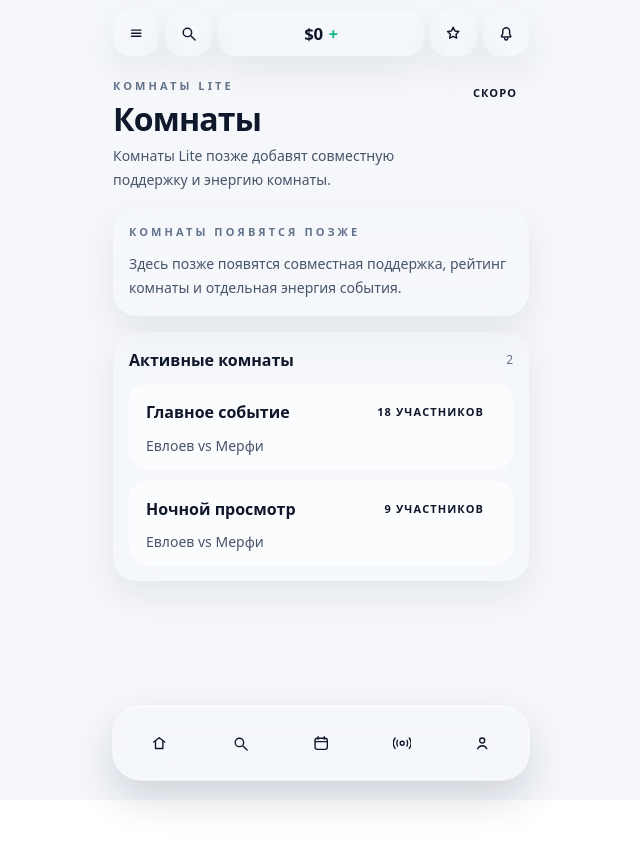
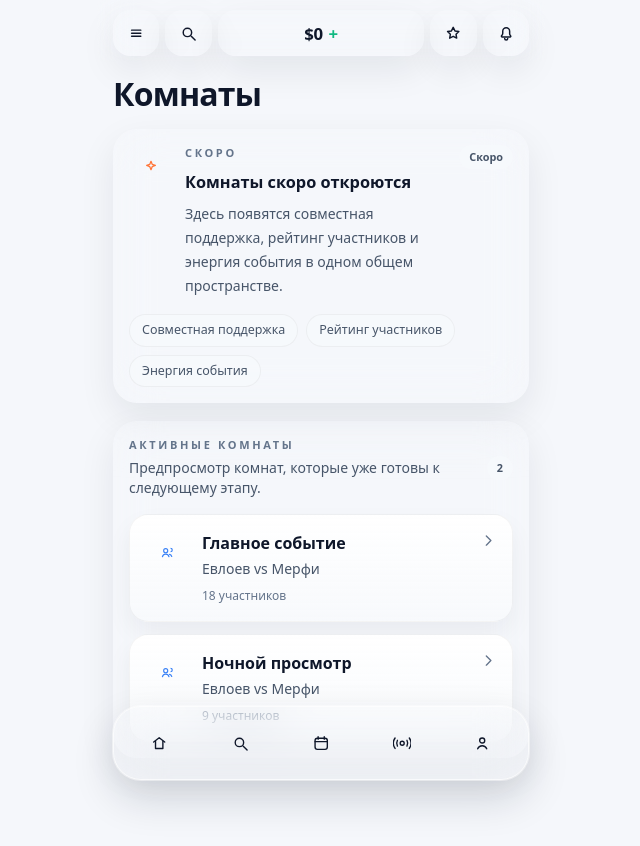
Before and after one commit to krusakovrus-svg/fundon, a Next.js app: page /rooms in a window 1280 px wide. Shown: the top 846 px of the page, without its empty margins (319-959 px from the left). Before the commit the page ends 800 px from the top, so only its background shows below. Built offline with nearby package versions, Linux system fonts and the light colour scheme.

Commit message:
Refine light rooms screen

```diff
--- a/src/components/rooms/RoomsScreen.tsx
+++ b/src/components/rooms/RoomsScreen.tsx
@@ -1,45 +1,147 @@
 'use client';
 
 import { MainPageLayout } from '@/components/layout/MainPageLayout';
+import { useLanguage } from '@/components/providers/LanguageProvider';
 import { PageHeader } from '@/components/ui/PageHeader';
 import { SectionCard } from '@/components/ui/SectionCard';
 import { mockData } from '@/data/mock';
-import { useLanguage } from '@/components/providers/LanguageProvider';
+
+function SparkIcon() {
+  return (
+    <svg viewBox="0 0 24 24" className="h-[1rem] w-[1rem]" fill="none" stroke="currentColor" strokeWidth="1.9">
+      <path d="M12 3.5 13.8 8l4.7 1.7-4.7 1.8L12 16l-1.8-4.5L5.5 9.7 10.2 8 12 3.5Z" strokeLinejoin="round" />
+    </svg>
+  );
+}
+
+function GroupIcon() {
+  return (
+    <svg viewBox="0 0 24 24" className="h-[0.95rem] w-[0.95rem]" fill="none" stroke="currentColor" strokeWidth="1.8">
+      <path d="M9 12.2a3.2 3.2 0 1 0 0-6.4 3.2 3.2 0 0 0 0 6.4Z" />
+      <path d="M16.7 10.7a2.7 2.7 0 1 0 0-5.4" />
+      <path d="M3.8 18.6c.7-2.6 2.8-4.1 5.2-4.1s4.5 1.5 5.2 4.1" strokeLinecap="round" />
+      <path d="M15 14.9c1.7.3 3 1.4 3.6 3.2" strokeLinecap="round" />
+    </svg>
+  );
+}
+
+function ChevronIcon() {
+  return (
+    <svg viewBox="0 0 20 20" className="h-[0.95rem] w-[0.95rem]" fill="none" stroke="currentColor" strokeWidth="1.8">
+      <path d="m7 4 6 6-6 6" strokeLinecap="round" strokeLinejoin="round" />
+    </svg>
+  );
+}
+
+function getRoomCopy(roomId: string) {
+  const corrected = {
+    room_1: {
+      nameRu: 'Главное событие',
+      eventTitleRu: 'Евлоев vs Мерфи'
+    },
+    room_2: {
+      nameRu: 'Ночной просмотр',
+      eventTitleRu: 'Евлоев vs Мерфи'
+    }
+  } as const;
+
+  return corrected[roomId as keyof typeof corrected] ?? null;
+}
 
 export function RoomsScreen() {
   const { language, t } = useLanguage();
+  const isRussian = language === 'ru';
+  const introTitle = isRussian ? 'Комнаты скоро откроются' : 'Rooms are on the way';
+  const introBody = isRussian
+    ? 'Здесь появятся совместная поддержка, рейтинг участников и энергия события в одном общем пространстве.'
+    : 'This is where shared support, member ranking, and event energy will come together in one space.';
+  const featurePills = isRussian
+    ? ['Совместная поддержка', 'Рейтинг участников', 'Энергия события']
+    : ['Shared support', 'Member ranking', 'Event energy'];
 
   return (
-    <MainPageLayout className="space-y-4">
-      <PageHeader
-        eyebrow={t('placeholderRooms')}
-        title={t('roomsTitle')}
-        description={t('roomsHint')}
-        badge={t('comingSoon')}
-      />
+    <MainPageLayout className="space-y-[1.125rem]">
+      <PageHeader title={t('roomsTitle')} />
 
-      <SectionCard>
-        <p className="text-[11px] font-semibold uppercase tracking-[0.28em] text-text-muted">{t('roomPreviewTitle')}</p>
-        <p className="mt-3 text-sm leading-6 text-text-secondary">{t('roomPreviewBody')}</p>
+      <SectionCard className="border border-black/[0.045] bg-white/[0.84] px-4 py-4 shadow-[0_16px_34px_rgba(15,23,42,0.06)] backdrop-blur-xl dark:border-white/8 dark:bg-white/6 dark:shadow-none">
+        <div className="flex items-start justify-between gap-3">
+          <div className="flex min-w-0 gap-3">
+            <span className="inline-flex h-11 w-11 shrink-0 items-center justify-center rounded-[1.05rem] bg-[rgba(var(--accent-orange),0.08)] text-[rgb(var(--accent-orange))]">
+              <SparkIcon />
+            </span>
+
+            <div className="min-w-0">
+              <p className="text-[11px] font-semibold uppercase tracking-[0.24em] text-text-muted">{t('comingSoon')}</p>
+              <h2 className="mt-2 text-[1.02rem] font-semibold text-text-primary">{introTitle}</h2>
+              <p className="mt-2 text-sm leading-6 text-text-secondary">{introBody}</p>
+            </div>
+          </div>
+
+          <span className="inline-flex shrink-0 items-center rounded-full bg-[rgba(247,249,252,0.9)] px-2.5 py-1 text-[0.68rem] font-semibold text-text-secondary dark:bg-white/[0.04]">
+            {t('comingSoon')}
+          </span>
+        </div>
+
+        <div className="mt-4 flex flex-wrap gap-2">
+          {featurePills.map((item) => (
+            <span
+              key={item}
+              className="inline-flex items-center rounded-full border border-black/[0.045] bg-[rgba(247,249,252,0.82)] px-3 py-1.5 text-[0.78rem] font-medium text-text-secondary dark:border-white/8 dark:bg-white/[0.04]"
+            >
+              {item}
+            </span>
+          ))}
+        </div>
       </SectionCard>
 
-      <SectionCard>
-        <div className="mb-3 flex items-center justify-between gap-3">
-          <h3 className="text-base font-semibold text-text-primary">{t('recentRooms')}</h3>
-          <span className="text-xs text-text-muted">{mockData.rooms.length}</span>
+      <SectionCard className="border border-black/[0.045] bg-white/[0.82] px-4 py-4 shadow-[0_16px_34px_rgba(15,23,42,0.06)] backdrop-blur-xl dark:border-white/8 dark:bg-white/6 dark:shadow-none">
+        <div className="flex items-center justify-between gap-3">
+          <div>
+            <p className="text-[11px] font-semibold uppercase tracking-[0.24em] text-text-muted">{t('recentRooms')}</p>
+            <p className="mt-1 text-sm text-text-secondary">
+              {isRussian
+                ? 'Предпросмотр комнат, которые уже готовы к следующему этапу.'
+                : 'A preview of rooms ready for the next product step.'}
+            </p>
+          </div>
+          <span className="inline-flex min-w-[1.65rem] items-center justify-center rounded-full bg-[rgba(247,249,252,0.9)] px-2 py-1 text-[0.68rem] font-semibold text-text-secondary dark:bg-white/[0.04]">
+            {mockData.rooms.length}
+          </span>
         </div>
-        <div className="space-y-3">
-          {mockData.rooms.map((room) => (
-            <div key={room.id} className="rounded-[1.1rem] border border-white/45 bg-white/60 px-4 py-3 dark:border-white/8 dark:bg-white/6">
-              <div className="flex items-center justify-between gap-3">
-                <p className="text-base font-semibold text-text-primary">{language === 'ru' ? room.nameRu : room.name}</p>
-                <span className="app-pill">
-                  {room.members} {t('roomMembers')}
-                </span>
+
+        <div className="mt-4 space-y-3">
+          {mockData.rooms.map((room) => {
+            const correctedCopy = getRoomCopy(room.id);
+            const roomName = isRussian ? correctedCopy?.nameRu ?? room.nameRu : room.name;
+            const roomEvent = isRussian ? correctedCopy?.eventTitleRu ?? room.eventTitleRu : room.eventTitle;
+
+            return (
+              <div
+                key={room.id}
+                className="rounded-[1.2rem] border border-black/[0.045] bg-[linear-gradient(180deg,rgba(255,255,255,0.98),rgba(247,249,252,0.92))] px-4 py-4 shadow-[0_12px_26px_rgba(15,23,42,0.05)] dark:border-white/8 dark:bg-white/[0.05] dark:shadow-none"
+              >
+                <div className="flex items-start justify-between gap-3">
+                  <div className="flex min-w-0 gap-3">
+                    <span className="inline-flex h-11 w-11 shrink-0 items-center justify-center rounded-[1.05rem] bg-[rgba(var(--accent-blue),0.08)] text-[rgb(var(--accent-blue))]">
+                      <GroupIcon />
+                    </span>
+
+                    <div className="min-w-0">
+                      <p className="truncate text-[1rem] font-semibold text-text-primary">{roomName}</p>
+                      <p className="mt-1 text-sm text-text-secondary">{roomEvent}</p>
+                      <p className="mt-2 text-[12px] text-text-muted">
+                        {room.members} {t('roomMembers')}
+                      </p>
+                    </div>
+                  </div>
+
+                  <span className="mt-0.5 shrink-0 text-text-muted">
+                    <ChevronIcon />
+                  </span>
+                </div>
               </div>
-              <p className="mt-2 text-sm text-text-secondary">{language === 'ru' ? room.eventTitleRu : room.eventTitle}</p>
-            </div>
-          ))}
+            );
+          })}
         </div>
       </SectionCard>
     </MainPageLayout>
```
